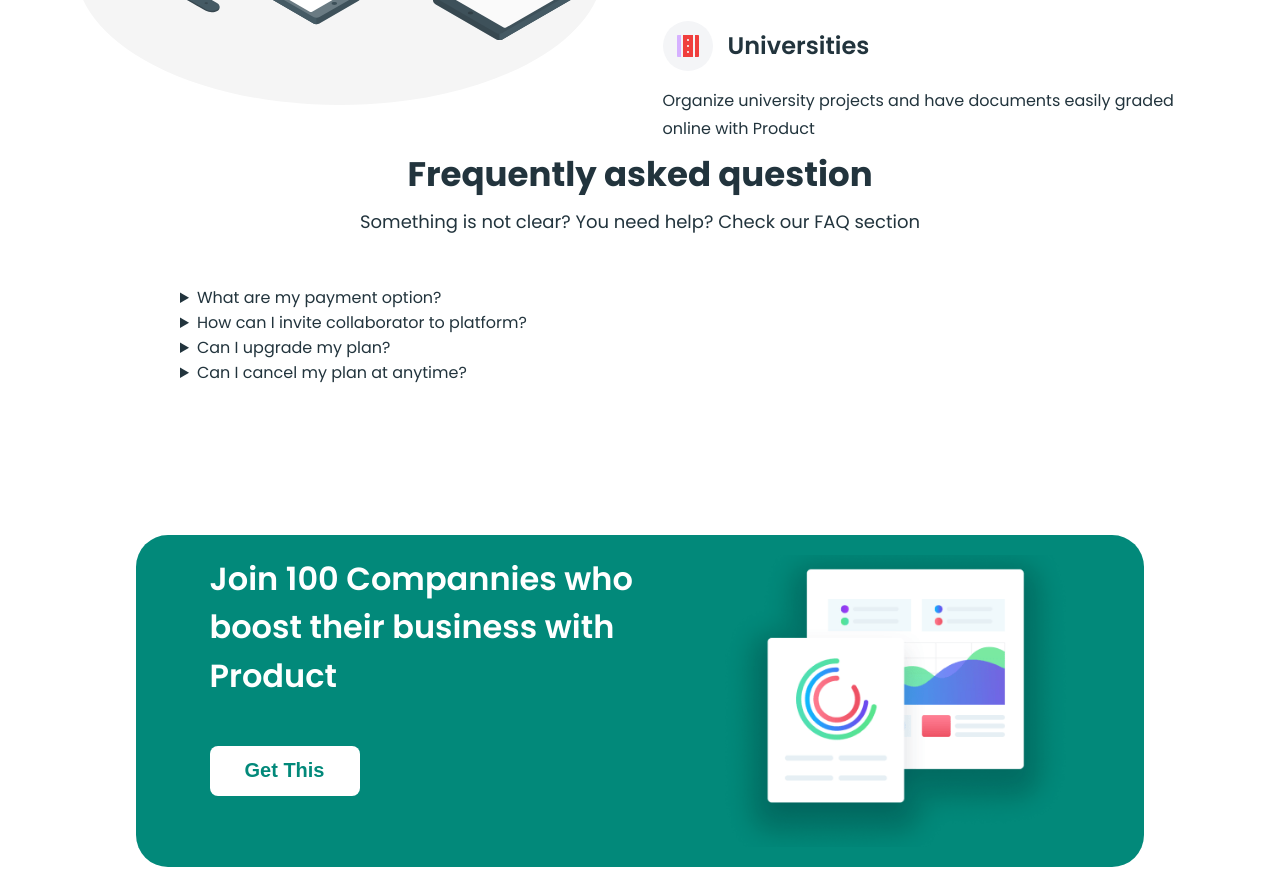
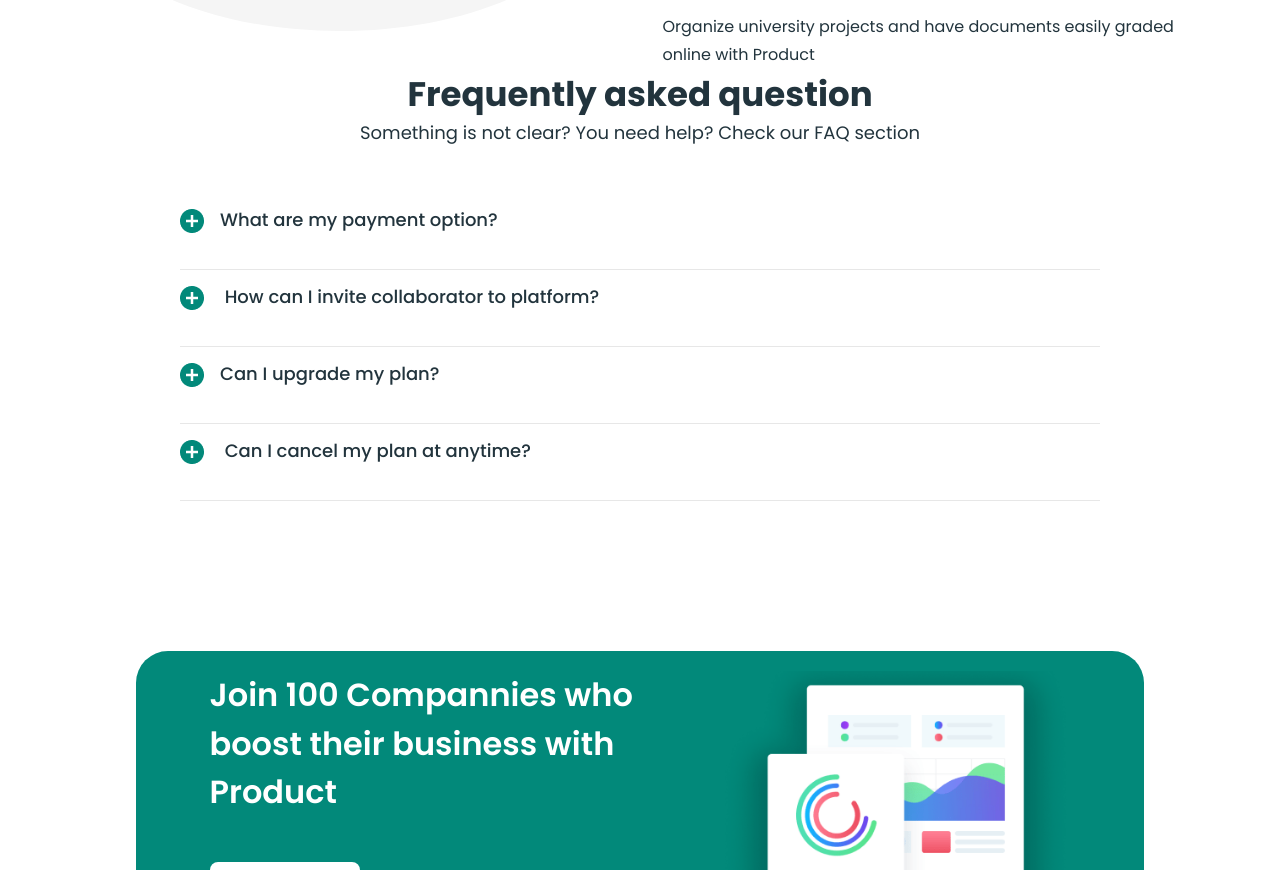
Before and after one commit to Beowulf3/bussines-promotion, a plain HTML site: page pricing.html in a window 1280 px wide. Shown: the part 1930-2800 px from the top of the page. Drawn offline with nearby package versions, Linux system fonts and the light colour scheme.

Commit message:
add styles for details

```diff
--- a/css/styles.css
+++ b/css/styles.css
@@ -163,6 +163,7 @@ button {
   color: #02897a;
   display: flex;
 }
+
 .icon-triangle {
   margin-right: 9px;
 }
@@ -213,6 +214,7 @@ button {
   margin: 0 auto;
   display: block;
 }
+
 .product-icon-wrap {
   width: 54px;
   height: 54px;
@@ -222,15 +224,19 @@ button {
   justify-content: center;
   margin-bottom: 26px;
 }
+
 .cursor-icon-wrap {
   background-color: #02897a;
 }
+
 .wave-icon-wrap {
   background-color: #4d8dff;
 }
+
 .heart-icon-wrap {
   background-color: #740a76;
 }
+
 .sand-clock-icon-wrap {
   background-color: #f03e3d;
 }
@@ -240,37 +246,45 @@ button {
   align-items: center;
   justify-content: space-between;
 }
+
 .management {
   margin-bottom: 100px;
 }
+
 .icon-management-img {
   flex-shrink: 0;
 }
+
 .management-text-wrapper {
   margin: 41px 84px 41px 0;
   max-width: 486px;
 }
+
 .management-title {
   max-width: 224px;
   font-size: 32px;
   font-weight: 700;
   margin-bottom: 25px;
 }
+
 .management-title span {
   font-size: 16px;
   font-weight: 600;
   margin-bottom: 8px;
   display: block;
 }
+
 .management-text {
   line-height: 1.625;
 }
+
 .management-list {
   margin-top: 30px;
   display: flex;
   flex-direction: column;
   gap: 25px;
 }
+
 .management-subtitle {
   font-weight: 600;
   margin-bottom: 12px;
@@ -279,26 +293,32 @@ button {
 .support {
   margin-bottom: 100px;
 }
+
 .support .container {
   display: flex;
   justify-content: space-between;
 }
+
 .support-wrapper {
   max-width: 450px;
 }
+
 .support-title {
   font-size: 32px;
   max-width: 304px;
   margin: 41px 0 25px;
 }
+
 .support-title span {
   font-size: 16px;
   font-weight: 600;
   margin-bottom: 8px;
 }
+
 .support-text {
   margin-bottom: 30px;
 }
+
 .icon-tick-wrap {
   width: 35px;
   height: 35px;
@@ -308,27 +328,34 @@ button {
   justify-content: center;
   margin-right: 30px;
 }
+
 .icon-tick {
   fill: #fff;
 }
+
 .icon-tick-green {
   background-color: #ff9900;
 }
+
 .icon-tick-red {
   background-color: #f03e3d;
 }
+
 .icon-tick-blue {
   background-color: #4d8dff;
 }
+
 .support-item-text {
   max-width: 385px;
   line-height: 1.625;
 }
+
 .support-item-wrap {
   display: flex;
   justify-content: center;
   align-items: center;
 }
+
 .support-list {
   display: flex;
   flex-direction: column;
@@ -382,19 +409,23 @@ button {
   font-weight: 600;
   margin-bottom: 12px;
 }
+
 .process {
   margin-bottom: 100px;
 }
+
 .process .container {
   display: flex;
   flex-direction: column;
   align-items: center;
 }
+
 .process-title {
   font-size: 32px;
   max-width: 348px;
   margin: 0 auto 25px;
 }
+
 .process-text {
   line-height: 1.625;
   max-width: 542px;
@@ -402,6 +433,7 @@ button {
   text-align: center;
   margin-bottom: 40px;
 }
+
 .process-list {
   width: 100%;
   display: flex;
@@ -411,25 +443,30 @@ button {
   column-gap: 91px;
   margin-bottom: 50px;
 }
+
 .process-item {
   display: flex;
   align-items: center;
   gap: 20px;
 }
+
 .process-item:nth-child(2) {
   flex-direction: row-reverse;
   justify-content: flex-end;
 }
+
 .process-item:nth-child(3) {
   flex-direction: row-reverse;
   justify-content: flex-end;
 }
+
 .process-item-text {
   background: #fff;
   box-shadow: 2px 2px 10px rgba(23, 58, 86, 0.15);
   padding: 14px 20px 12px;
   border-radius: 25px;
 }
+
 .process-button {
   background-color: #02897a;
   color: #fff;
@@ -441,42 +478,51 @@ button {
 .strategy {
   margin-bottom: 171px;
 }
+
 .strategy-title {
   font-size: 34px;
   margin-bottom: 10px;
 }
+
 .strategy-text {
   font-weight: 500;
   line-height: 1.625;
   max-width: 465px;
   margin-bottom: 40px;
 }
+
 .strategy-list {
   display: flex;
   justify-content: space-between;
   gap: 30px;
 }
+
 .strategy-item {
   max-width: 350px;
   border: 1px solid #dedede;
   border-radius: 8px;
 }
+
 .strategy-img {
   margin-bottom: 24px;
 }
+
 .strategy-item-text {
   line-height: 0.175;
   margin: 0 0 12px 24px;
 }
+
 .strategy-item-text span {
   font-weight: 700;
 }
+
 .strategy-item-subtitle {
   max-width: 296px;
   font-size: 24px;
   line-height: 1.666;
   margin: 0 27px 40px;
 }
+
 .active-subtitle {
   color: #02897a;
 }
@@ -484,26 +530,31 @@ button {
 .price {
   margin-bottom: 100px;
 }
+
 .price .container {
   display: flex;
   flex-direction: column;
   align-items: center;
   margin-bottom: 100px;
 }
+
 .price-title {
   font-size: 34px;
   margin-bottom: 10px;
 }
+
 .price-text {
   font-weight: 500;
   margin-bottom: 40px;
 }
+
 .price-list {
   width: 100%;
   display: flex;
   justify-content: space-between;
   gap: 72px;
 }
+
 .price-item {
   width: calc((100% - 144px) / 3);
   box-shadow: 0 2px 8px 0 rgba(0, 0, 0, 0.25);
@@ -515,33 +566,41 @@ button {
   align-items: center;
   transition: background-color 250ms ease-in-out, color 250ms ease-in-out;
 }
+
 .price-item:hover {
   background-color: #02897a;
   color: #fff;
 }
+
 .price-item:hover .subscribe-price .number {
   color: #fff;
 }
+
 .price-item:hover .dollar {
   color: #fff;
 }
+
 .price-item:hover .price-button {
   color: #02897a;
   background-color: #fff;
 }
+
 .price-subtitle {
   font-size: 24px;
   line-height: 1.666;
   margin: 32px 0 8px;
 }
+
 .price-item-text {
   line-height: 2.5;
 }
+
 .subscribe-price {
   display: flex;
   align-items: center;
   gap: 7px;
 }
+
 .number {
   font-size: 76px;
   font-weight: 700;
@@ -549,6 +608,7 @@ button {
   text-align: center;
   color: #02897a;
 }
+
 .dollar {
   font-size: 24px;
   font-weight: 700;
@@ -557,11 +617,13 @@ button {
   margin-bottom: 4px;
   transition: color 250ms ease-in-out;
 }
+
 .per-time {
   line-height: 1.1875;
   letter-spacing: 0.01em;
   color: #afafaf;
 }
+
 .price-item-list {
   display: flex;
   flex-direction: column;
@@ -569,11 +631,13 @@ button {
   margin-bottom: 30px;
   text-align: center;
 }
+
 .price-item-list-text {
   font-weight: 500;
   line-height: 1.375;
   letter-spacing: 0.01em;
 }
+
 .price-button {
   border-radius: 8px;
   width: 139px;
@@ -634,9 +698,11 @@ button {
   padding-bottom: 20px;
   margin-bottom: 150px;
 }
+
 .join-wrap {
   max-width: 510px;
 }
+
 .join-text {
   font-weight: 600;
   font-size: 32px;
@@ -644,6 +710,7 @@ button {
   color: #fff;
   margin-bottom: 46px;
 }
+
 .join-btn {
   border-radius: 8px;
   width: 150px;
@@ -657,24 +724,30 @@ button {
 .footer .container {
   margin-bottom: 40px;
 }
+
 .helpful-links {
   display: flex;
   margin-bottom: 16px;
 }
+
 .social {
   max-width: 178px;
   margin-right: 146px;
 }
+
 .icon-logo {
   flex-shrink: 0;
 }
+
 .social .logo {
   margin-bottom: 16px;
 }
+
 .social-links-list {
   display: flex;
   gap: 16px;
 }
+
 .social-link {
   display: inline-flex;
   justify-content: center;
@@ -682,28 +755,35 @@ button {
   width: 40px;
   height: 40px;
 }
+
 .resources {
   margin-right: 126px;
 }
+
 .resource-text {
   font-weight: 500;
   font-size: 20px;
   line-height: 1.5;
   margin-bottom: 8px;
 }
+
 .resource-item {
   line-height: 2.19;
 }
+
 .stuff {
   margin-right: 83px;
 }
+
 .resource-link {
   transition: color 250ms ease-in-out;
 }
+
 .resource-link:hover,
 .resource-link:focus {
   color: #02897a;
 }
+
 .form-text {
   font-weight: 500;
   font-size: 20px;
@@ -711,27 +791,32 @@ button {
   max-width: 280px;
   margin-bottom: 30px;
 }
+
 .input-wrap {
   position: relative;
   margin-bottom: 25px;
 }
+
 .footer-form-input {
   border: 1px solid #bcd0e5;
   border-radius: 4px;
-  width: 325px;
+  width: 280px;
   height: 48px;
   background-color: #fff;
-  padding: 0 42px;
+  padding-left: 42px;
 }
+
 .footer-form-input::placeholder {
   line-height: 1.75;
 }
+
 .mobile-phone-icon {
   position: absolute;
   top: 50%;
   left: 12px;
   transform: translateY(-50%);
 }
+
 .form-button {
   border-radius: 4px;
   width: 131px;
@@ -740,6 +825,7 @@ button {
   color: #fff;
   font-weight: 700;
 }
+
 .footer-text {
   text-align: center;
   line-height: 1.87;
@@ -752,11 +838,13 @@ button {
   margin-top: 100px;
   margin-bottom: 117px;
 }
+
 .customers-title {
   font-size: 40px;
   text-align: center;
   margin-bottom: 50px;
 }
+
 .customers-list {
   display: flex;
   gap: 64px;
@@ -767,15 +855,18 @@ button {
   background-color: #f5f5f5;
   padding: 24px 145px 68px;
 }
+
 .benefits-title {
   font-size: 34px;
   text-align: center;
   margin-bottom: 50px;
 }
+
 .benefits-list {
   display: flex;
   gap: 30px;
 }
+
 .benefits-item {
   width: calc((100% - 60px) / 3);
   display: flex;
@@ -785,21 +876,25 @@ button {
   border-radius: 10px;
   padding: 32px 26px;
 }
+
 .benefits-item-text {
   max-width: 275px;
   text-align: center;
   line-height: 1.6875;
   letter-spacing: 0.01em;
 }
+
 .benefits-item .product-icon-wrap {
   width: 50px;
   height: 50px;
   box-shadow: 0 4px 4px 0 rgba(0, 0, 0, 0.25);
   margin-bottom: 32px;
 }
+
 .benefits-item .heart-icon-wrap {
   background-color: #f03e3d;
 }
+
 .benefits-item-title {
   font-weight: 700;
   font-size: 24px;
@@ -813,43 +908,52 @@ button {
   max-width: 1400px;
   padding: 100px 189px 115px;
 }
+
 .work-title {
   font-size: 34px;
   text-align: center;
   margin-bottom: 73px;
 }
+
 .work-list {
   display: flex;
   flex-direction: column;
   gap: 100px;
   margin-bottom: 77px;
 }
+
 .work-item {
   display: flex;
   gap: 90px;
 }
+
 .work-item-wrap {
   display: flex;
   flex-direction: column;
   gap: 16px;
   margin-top: 35px;
 }
+
 .step {
   font-weight: 500;
   font-size: 20px;
   text-transform: uppercase;
 }
+
 .work-subtitle {
   font-weight: 600;
   font-size: 24px;
 }
+
 .work-text {
   max-width: 438px;
   line-height: 1.75;
 }
+
 .work-item:nth-child(even) {
   flex-direction: row-reverse;
 }
+
 .work-btn {
   display: block;
   border-radius: 8px;
@@ -871,19 +975,23 @@ button {
   flex-direction: column;
   align-items: center;
 }
+
 .invite-title {
   max-width: 537px;
   font-size: 32px;
   text-align: center;
   margin-bottom: 93px;
 }
+
 .invite-list {
   display: flex;
   gap: 220px;
 }
+
 .invite-item {
   text-align: center;
 }
+
 .invite-img-wrap {
   width: 150px;
   height: 150px;
@@ -895,9 +1003,11 @@ button {
   margin: 0 auto;
   margin-bottom: 27px;
 }
+
 .invite-item:last-child .invite-img-wrap {
   background-color: #f2f6ff;
 }
+
 .invite-subtitle {
   font-weight: 500;
   font-size: 24px;
@@ -905,11 +1015,13 @@ button {
   color: #000;
   margin-bottom: 16px;
 }
+
 .invite-sublist {
   font-size: 18px;
   line-height: 1.77778;
   margin-bottom: 12px;
 }
+
 .invite-list-text {
   font-weight: 500;
   font-size: 16px;
@@ -926,21 +1038,25 @@ button {
   margin-top: 50px;
   margin-bottom: 150px;
 }
+
 .pricing-title {
   font-weight: 600;
   font-size: 24px;
   text-transform: uppercase;
   margin-bottom: 32px;
 }
+
 .pricing-text {
   font-weight: 700;
   font-size: 40px;
   margin-bottom: 16px;
 }
+
 .pricing-subtext {
   font-weight: 500;
   margin-bottom: 49px;
 }
+
 .enterprice .container {
   width: 1400px;
   background: linear-gradient(180deg, #f6f6f6 0%, rgba(246, 246, 246, 0) 100%);
@@ -951,21 +1067,25 @@ button {
   padding-bottom: 50px;
   margin-bottom: 294px;
 }
+
 .enterprice-title {
   font-weight: 600;
   font-size: 24px;
   margin-bottom: 16px;
   text-transform: uppercase;
 }
+
 .enterprice-text {
   font-weight: 700;
   font-size: 34px;
   margin-bottom: 8px;
 }
+
 .enterprice-subtext {
   font-size: 18px;
   margin-bottom: 32px;
 }
+
 .enterprice-btn {
   border-radius: 8px;
   width: 224px;
@@ -975,33 +1095,40 @@ button {
   font-weight: 600;
   font-size: 18px;
 }
+
 .effects .container {
   width: 1131px;
   margin-bottom: 6px;
 }
+
 .effects-title {
   font-size: 34px;
   text-align: center;
   margin-bottom: 56px;
 }
+
 .effects-wrap {
   display: flex;
   gap: 60px;
 }
+
 .amico-icon {
   flex-shrink: 0;
 }
+
 .effects-list {
   display: flex;
   flex-direction: column;
   gap: 32px;
 }
+
 .effects-title-wrap {
   display: flex;
   align-items: center;
   gap: 15px;
   margin-bottom: 16px;
 }
+
 .effects-icon-wrap {
   width: 50px;
   height: 50px;
@@ -1011,24 +1138,66 @@ button {
   justify-content: center;
   align-items: center;
 }
+
 .effects-subtitle {
   font-weight: 600;
   font-size: 24px;
 }
+
 .effects-text {
   line-height: 1.75;
 }
+
 .faq .container {
   max-width: 920px;
   margin-bottom: 150px;
 }
+
 .faq-title {
   font-size: 34px;
   text-align: center;
   margin-bottom: 8px;
 }
+
 .faq-text {
   font-size: 18px;
   text-align: center;
   margin-bottom: 50px;
 }
+
+.details-wrap {
+  display: flex;
+  flex-direction: column;
+  gap: 16px;
+}
+
+.summary-text {
+  font-weight: 400;
+  font-size: 16px;
+  margin-bottom: 24px;
+}
+
+.faq-details {
+  border-bottom: 1px solid #e7e7e7;
+}
+
+.faq-summary {
+  font-weight: 500;
+  font-size: 18px;
+  margin-bottom: 14px;
+  padding: 16px 0 22px;
+  list-style-type: none;
+}
+
+.faq-summary::before {
+  content: url("../images/plus_circle.png");
+  display: inline-block;
+  width: 24px;
+  height: 24px;
+  vertical-align: middle;
+  margin-right: 16px;
+}
+
+.faq-details[open] .faq-summary::before {
+  content: url("../images/minus_circle.png");
+}
--- a/customers.html
+++ b/customers.html
@@ -3,13 +3,23 @@
   <head>
     <meta charset="UTF-8" />
     <meta name="viewport" content="width=device-width, initial-scale=1.0" />
-    <title>Business promotion</title>
+    <title>Customers</title>
+    <!-- fonts -->
     <link rel="preconnect" href="https://fonts.googleapis.com" />
     <link rel="preconnect" href="https://fonts.gstatic.com" crossorigin />
     <link
       href="https://fonts.googleapis.com/css2?family=Inter:opsz,wght@14..32,100..900&family=Montserrat:wght@100..900&family=Poppins:wght@400;500;600;700&display=swap"
       rel="stylesheet"
     />
+    <!-- normalize -->
+    <link
+      rel="stylesheet"
+      href="https://cdnjs.cloudflare.com/ajax/libs/normalize/8.0.1/normalize.min.css"
+      integrity="sha512-NhSC1YmyruXifcj/KFRWoC561YpHpc5Jtzgvbuzx5VozKpWvQ+4nXhPdFgmx8xqexRcpAglTj9sIBWINXa8x5w=="
+      crossorigin="anonymous"
+      referrerpolicy="no-referrer"
+    />
+    <!-- local styles -->
     <link rel="stylesheet" href="./css/styles.css" />
   </head>
 
--- a/pricing.html
+++ b/pricing.html
@@ -3,13 +3,23 @@
   <head>
     <meta charset="UTF-8" />
     <meta name="viewport" content="width=device-width, initial-scale=1.0" />
-    <title>Business promotion</title>
+    <title>Pricing</title>
+    <!-- fonts -->
     <link rel="preconnect" href="https://fonts.googleapis.com" />
     <link rel="preconnect" href="https://fonts.gstatic.com" crossorigin />
     <link
       href="https://fonts.googleapis.com/css2?family=Inter:opsz,wght@14..32,100..900&family=Montserrat:wght@100..900&family=Poppins:wght@400;500;600;700&display=swap"
       rel="stylesheet"
     />
+    <!-- normalize -->
+    <link
+      rel="stylesheet"
+      href="https://cdnjs.cloudflare.com/ajax/libs/normalize/8.0.1/normalize.min.css"
+      integrity="sha512-NhSC1YmyruXifcj/KFRWoC561YpHpc5Jtzgvbuzx5VozKpWvQ+4nXhPdFgmx8xqexRcpAglTj9sIBWINXa8x5w=="
+      crossorigin="anonymous"
+      referrerpolicy="no-referrer"
+    />
+    <!-- local styles -->
     <link rel="stylesheet" href="./css/styles.css" />
   </head>
   <body>
@@ -202,22 +212,28 @@
           <p class="faq-text">
             Something is not clear? You need help? Check our FAQ section
           </p>
-          <details>
-            <summary>What are my payment option?</summary>
+          <details class="faq-details">
+            <summary class="faq-summary">What are my payment option?</summary>
           </details>
-          <details>
-            <summary>How can I invite collaborator to platform?</summary>
-            After creating your account you will have an oppurtunity to create
-            your first project that will be associated withthe collaborators
-            e-mail. An invitation will be sent automatically. Then, invited user
-            will have to confirm his account by e-mail and finish userd
-            onboarding.
+          <details class="faq-details">
+            <summary class="faq-summary">
+              How can I invite collaborator to platform?
+            </summary>
+            <p class="summary-text">
+              After creating your account you will have an oppurtunity to create
+              your first project that will be associated withthe collaborators
+              e-mail. An invitation will be sent automatically. Then, invited
+              user will have to confirm his account by e-mail and finish userd
+              onboarding.
+            </p>
           </details>
-          <details>
-            <summary>Can I upgrade my plan?</summary>
+          <details class="faq-details">
+            <summary class="faq-summary">Can I upgrade my plan?</summary>
           </details>
-          <details>
-            <summary>Can I cancel my plan at anytime?</summary>
+          <details class="faq-details">
+            <summary class="faq-summary">
+              Can I cancel my plan at anytime?
+            </summary>
           </details>
         </div>
       </section>
```
Also changed, not shown: images/minus_circle.png (added), images/plus_circle.png (added).
